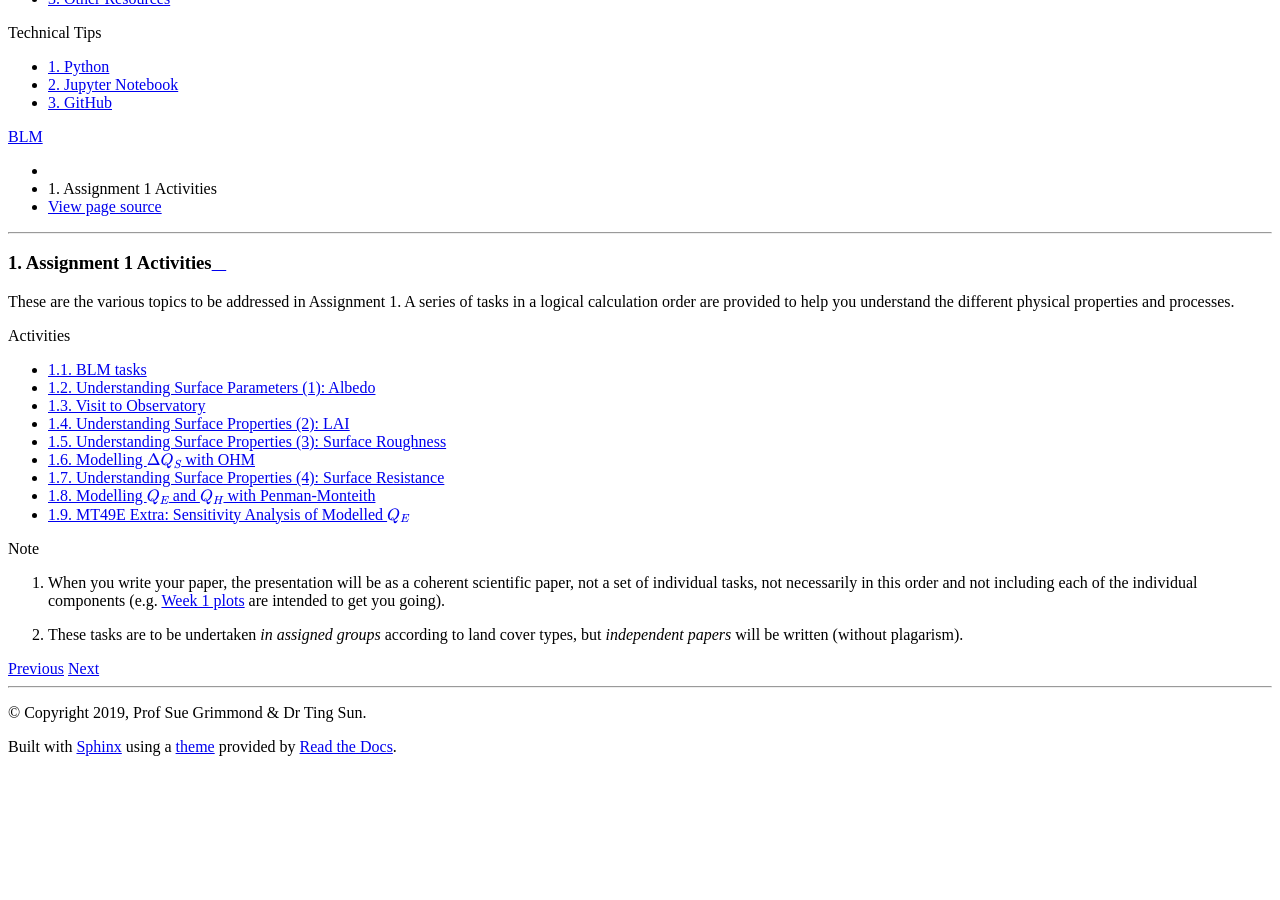
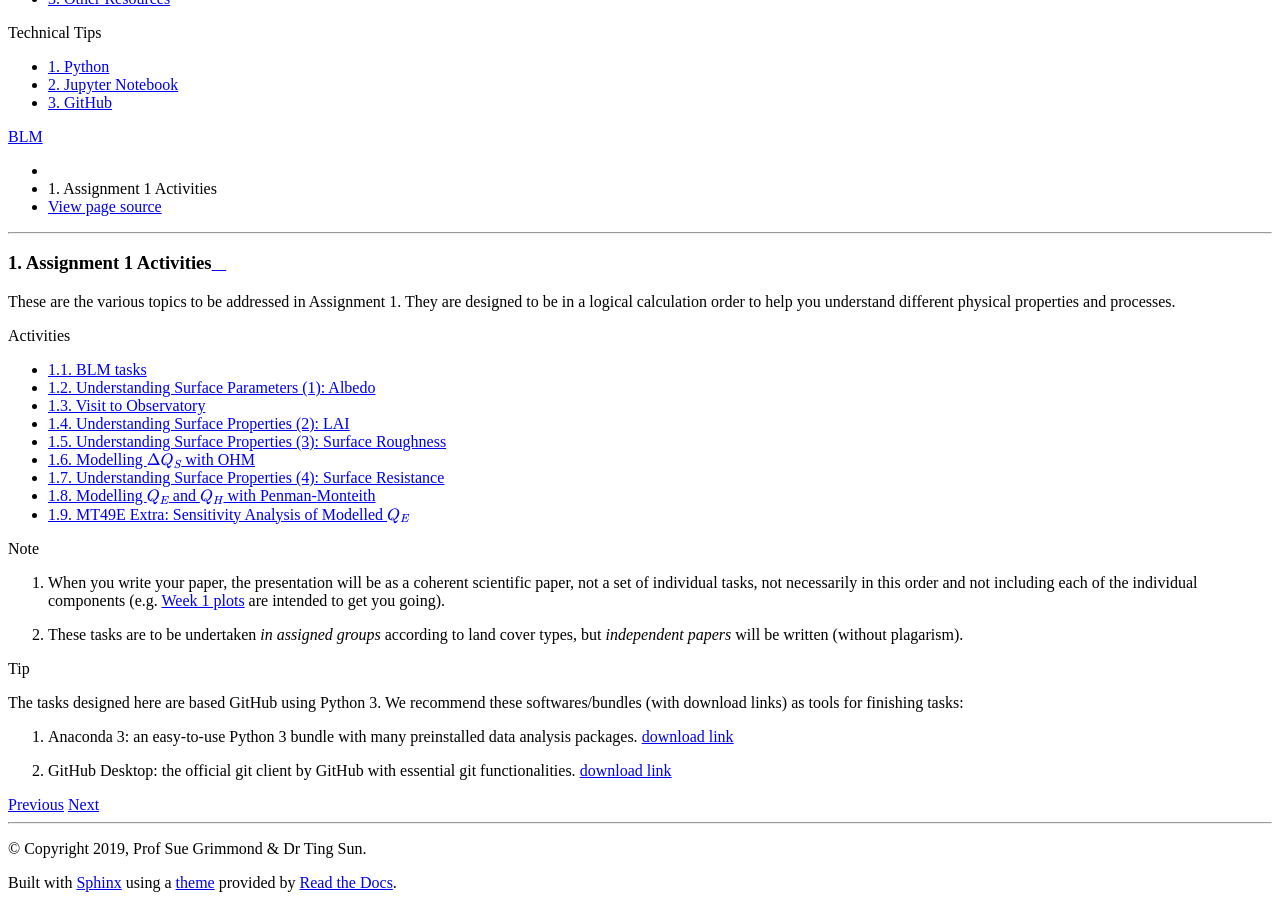
Before and after one commit to BLM-UoR/BLM, a Sphinx documentation site: the page built from docs/Tasks.rst, in a window 1280 px wide and 900 px high, scrolled down 870 px. Built offline with Sphinx 7.4.7 and the Read the Docs theme 2.0.0, drawn with Linux system fonts in a browser that asks for light colours; before the commit the page ends 1634 px from its top, so only the background shows below that.

Commit message:
added software info

```diff
--- a/docs/GitHub.rst
+++ b/docs/GitHub.rst
@@ -1,3 +1,6 @@
+
+.. _github:
+
 GitHub
 ======
 
--- a/docs/Tasks.rst
+++ b/docs/Tasks.rst
@@ -3,7 +3,8 @@
 Assignment 1 Activities
 =========================
 
-These are the various topics to be addressed in Assignment 1. A series of tasks in a logical calculation order are provided to help you understand the different physical properties and processes.
+These are the various topics to be addressed in Assignment 1.
+They are designed to be in a logical calculation order to help you understand different physical properties and processes.
 
 .. only:: latex
 
@@ -25,8 +26,20 @@ These are the various topics to be addressed in Assignment 1. A series of tasks
 
     #. When you write your paper, the presentation will be as a coherent scientific paper, not a set of individual tasks, not necessarily in this order and not including each of the individual components (e.g. `Week 1 plots <tasks/task1.ipynb>`_ are intended to get you going).
 
-    #. These tasks are to be undertaken *in assigned groups* according to
-       land cover types, but *independent papers* will be written (without plagarism).
+    #. These tasks are to be undertaken *in assigned groups* according to land cover types, but *independent papers* will be written (without plagarism).
+
+
+.. tip::
+
+    The tasks designed here are based GitHub using Python 3.
+    We recommend these softwares/bundles (with download links) as tools for finishing tasks:
+
+    #. Anaconda 3: an easy-to-use Python 3 bundle with many preinstalled data analysis packages. `download link <https://www.anaconda.com/distribution/>`_
+
+    #. GitHub Desktop: the official git client by GitHub with essential git functionalities. `download link <https://desktop.github.com>`_
+
+
+
 
 
 
```
